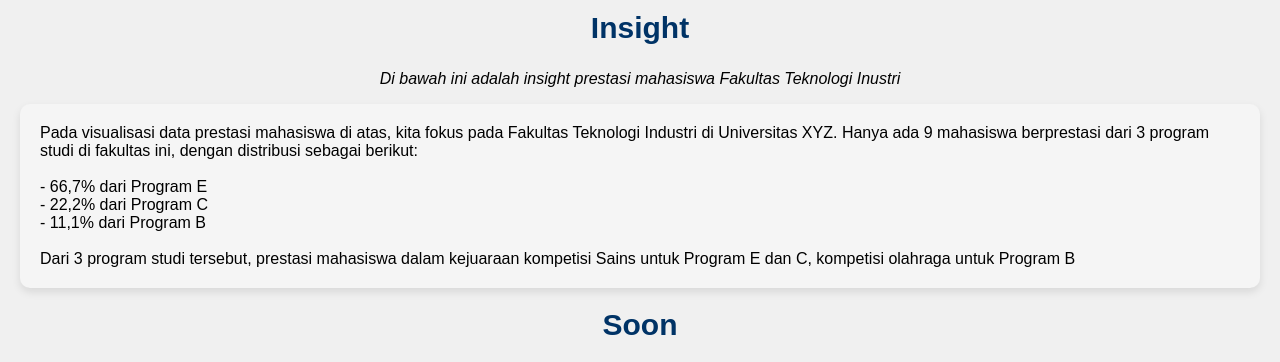
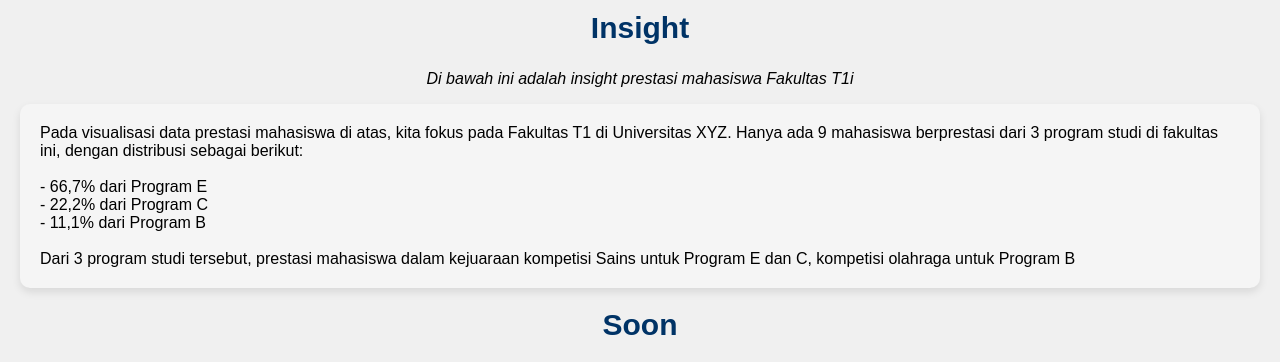
Before and after one commit to Riefqi13/vdmahasiswa.github.io, a plain HTML site: page index1.html in a window 1280 px wide. Shown: the part 4177-4539 px from the top of the page. Drawn offline with Linux system fonts and the light colour scheme.

Commit message:
index1.html

```diff
--- a/index1.html
+++ b/index1.html
@@ -163,9 +163,9 @@
         <iframe width="100%" height="450" src="https://lookerstudio.google.com/embed/reporting/11192035-7c64-4b37-a53e-daf778b4afde/page/OmI5D" frameborder="0" allowfullscreen sandbox="allow-storage-access-by-user-activation allow-scripts allow-same-origin allow-popups allow-popups-to-escape-sandbox"></iframe>
     <!-- Prestasi Section End -->
     <h1 class="judul-h1">Insight</h1>
-        <p class="penjelasan-article1">Di bawah ini adalah insight prestasi mahasiswa Fakultas Teknologi Inustri</p>
+        <p class="penjelasan-article1">Di bawah ini adalah insight prestasi mahasiswa Fakultas T1i</p>
     <div class="container teks-pengenalan" style="background-color: #f5f5f5; padding: 20px; border-radius: 10px; box-shadow: 0 4px 8px rgba(0, 0, 0, 0.1);">
-        Pada visualisasi data prestasi mahasiswa di atas, kita fokus pada Fakultas Teknologi Industri di Universitas XYZ.
+        Pada visualisasi data prestasi mahasiswa di atas, kita fokus pada Fakultas T1 di Universitas XYZ.
         Hanya ada 9 mahasiswa berprestasi dari 3 program studi di fakultas ini, dengan distribusi sebagai berikut:
         <br><br>
         - 66,7% dari Program E<br>
```
